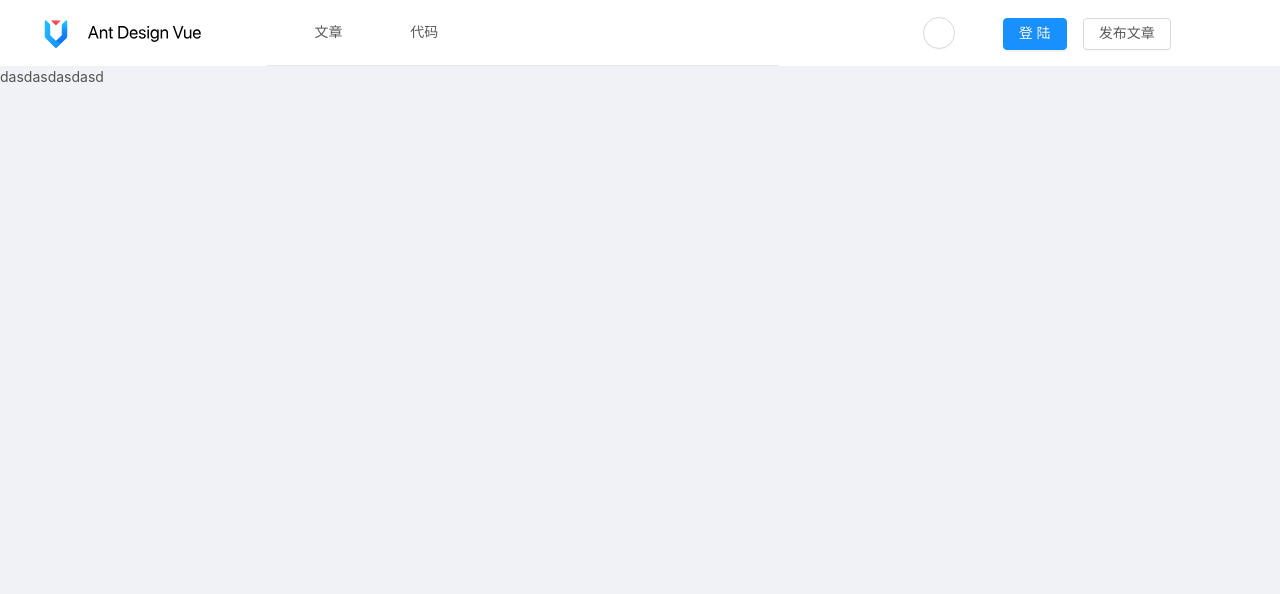
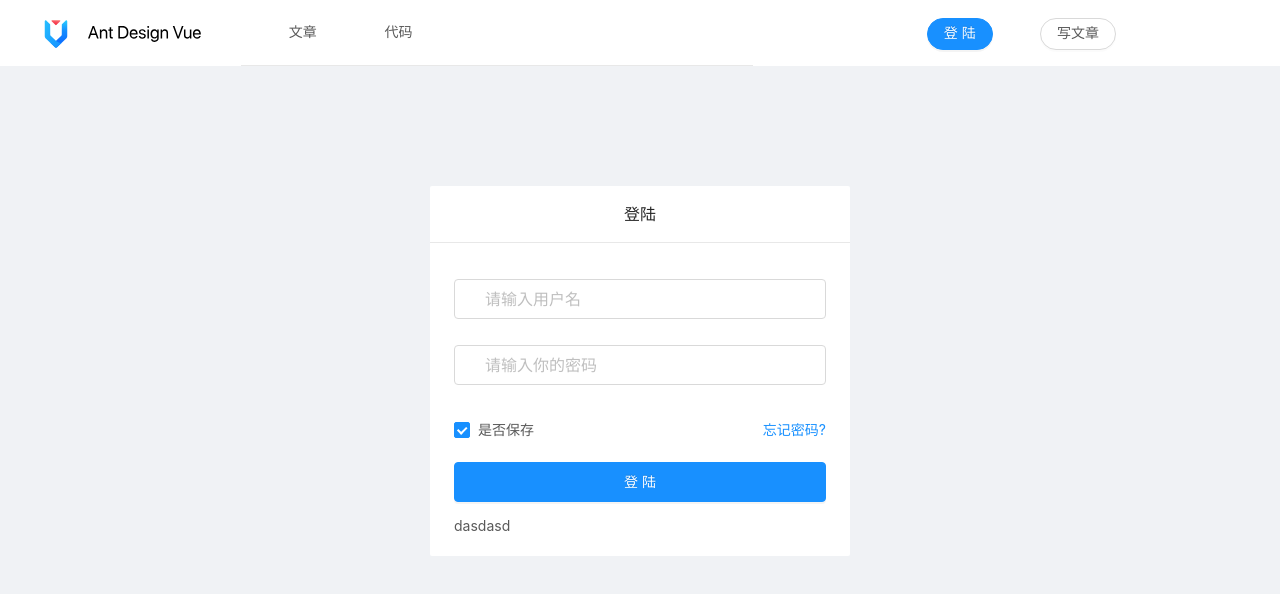
Before and after one commit to naisimemeda/ant-blog, a Vue app: page /#/login in a window 1280 px wide. Shown: the top 594 px of the page. Built offline with nearby package versions, Linux system fonts and the light colour scheme.

Commit message:
login 页面 vuex 引入

```diff
--- a/package.json
+++ b/package.json
@@ -11,7 +11,8 @@
     "ant-design-vue": "^1.4.10",
     "core-js": "^3.4.4",
     "vue": "^2.6.10",
-    "vue-router": "^3.1.3"
+    "vue-router": "^3.1.3",
+    "vuex": "^3.1.2"
   },
   "devDependencies": {
     "@vue/cli-plugin-babel": "^4.1.0",
--- a/src/components/layouts/TheEntry.vue
+++ b/src/components/layouts/TheEntry.vue
@@ -1,13 +1,16 @@
 <template>
     <div class="search">
-        <div class="width-80">
-            <a-button shape="circle" icon="search"/>
+        <div class="header-icon">
+            <a-icon type="search"/>
         </div>
-        <div class="width-120">
-            <a-button :type="Type == 'Login' ? 'primary' : ''" @click="Login">登陆</a-button>
+        <div class="header-icon">
+            <a-icon type="bell" />
         </div>
-        <div class="width-120">
-            <a-button :type="Type == 'Article' ? 'primary' : ''" @click="Login">发布文章</a-button>
+        <div class="logo-button">
+            <a-button :type="Type == 'Login' ? 'primary' : ''" @click="Login" shape="round">登陆</a-button>
+        </div>
+        <div class="logo-button">
+            <a-button :type="Type == 'Article' ? 'primary' : ''" @click="Login" shape="round">写文章</a-button>
         </div>
     </div>
 </template>
@@ -32,3 +35,9 @@
         }
     }
 </script>
+<style scoped>
+    .logo-button {
+        width: 120px;
+        text-align: center;
+    }
+</style>
--- a/src/main.js
+++ b/src/main.js
@@ -3,9 +3,11 @@ import Antd from 'ant-design-vue'
 import 'ant-design-vue/dist/antd.css'
 import App from './App.vue'
 import router from './router'
+import store from './store'
+
 Vue.use(Antd)
 Vue.config.productionTip = false
 
 new Vue({
-  render: h => h(App), router
+  render: h => h(App), router, store
 }).$mount('#app')
--- /dev/null
+++ b/src/store/index.js
@@ -0,0 +1,33 @@
+import Vue from 'vue'
+import Vuex from 'vuex'
+import router from '../router'
+
+Vue.use(Vuex)
+
+const state = {
+    user: {
+
+    },
+    token: ''
+}
+
+const mutations = {
+    UPDATE_TOKEN(state, token) {
+        state.token = token
+    }
+}
+
+const actions = {
+    login({ commit }, token) {
+        if (token) commit('UPDATE_TOKEN', token)
+        router.push('/')
+    }
+}
+
+const store = new Vuex.Store({
+    state,
+    mutations,
+    actions
+})
+
+export default store
--- a/src/styles/extra.scss
+++ b/src/styles/extra.scss
@@ -211,7 +211,7 @@ body.swal2-shown:not(.swal2-no-backdrop):not(.swal2-toast-shown) {
 .blog-logo {
   display: block;
   box-sizing: border-box;
-  width: 20.83333333%;
+  width: 18.83333333%;
   height: 64px;
 }
 
@@ -244,6 +244,13 @@ body.swal2-shown:not(.swal2-no-backdrop):not(.swal2-toast-shown) {
 .search {
   line-height: 64px;
   display: flex;
-  align-items: flex-end;
-  justify-content: flex-end;
+  flex-flow: row;
+  flex: 1 100px;
 }
+
+
+.login-card {
+  width: 420px;
+  height: 370px;
+  margin: 120px auto 0;
+}
--- a/src/styles/main.scss
+++ b/src/styles/main.scss
@@ -48,10 +48,18 @@ body {
   margin-right: 16px;
 }
 
-.width-80 {
-  width: 80px;
+.header-icon {
+  text-align: center;
+  width: 75px;
 }
 
-.width-120 {
-  width: 80px;
+
+.margin-top16 {
+  margin-top: 16px;
 }
+
+.form-group {
+  display: inline-block;
+  vertical-align: middle;
+  margin: 13px 0;
+}
--- a/src/views/auth/Login.vue
+++ b/src/views/auth/Login.vue
@@ -1,20 +1,86 @@
 <template>
-    <div>dasdasdasdasd</div>
+    <div>
+        <a-card title="登陆" :bordered="false" class="login-card" :headStyle="headStyle" :bodyStyle="bodyStyle">
+            <div class="content">
+                <div class="form-group">
+                    <a-input placeholder="请输入用户名" v-model="username" ref="userNameInput" size="large">
+                        <a-icon slot="prefix" type="user"/>
+                    </a-input>
+                </div>
+                <div class="form-group">
+                    <a-input placeholder="请输入你的密码" :type="passwordType" v-model="password" ref="userNameInput" size="large">
+                        <a-icon slot="prefix" type="paper-clip"/>
+                        <a-icon slot="suffix" :type="passwordIcon" @click="isHidden"/>
+                    </a-input>
+                </div>
+                <div class="check">
+                    <a-checkbox v-model="checked">是否保存</a-checkbox>
+                    <router-link to="/" style="margin-left: auto;">
+                        忘记密码?
+                    </router-link>
+                </div>
+                <div>
+                    <a-button type="primary" style="width: 372px; height: 40px" @click="Login">登陆</a-button>
+                </div>
+                <div class="form-group">
+                    dasdasd
+                </div>
+            </div>
+        </a-card>
+    </div>
 </template>
 
 <script>
     export default {
         name: 'Login',
+        computed: {
+        },
         created() {
         },
         data() {
             return {
+                headStyle: {
+                    textAlign: "center",
+                },
+                bodyStyle: {
+                    width: 1000
+                },
+                username: '',
+                passwordType: 'password',
+                password: '',
+                checked: true,
+                passwordIcon: 'eye-invisible',
             }
-        },
+        }
+        ,
         methods: {
-            handleTypeChange() {
-
+            isHidden() {
+                if (this.passwordIcon == "eye-invisible") {
+                    this.passwordIcon = "eye"
+                    this.passwordType = ''
+                } else {
+                    this.passwordIcon = "eye-invisible"
+                    this.passwordType = 'password'
+                }
+            },
+            Login() {
+                this.$store.dispatch('login', "12312312")
+                console.log(this.$store.state.token)
             }
         }
     }
 </script>
+
+<style scoped>
+    .content {
+        display: flex;
+        height: 270px;
+        flex-flow: column;
+        flex: 1;
+    }
+    .check {
+        display: flex;
+        line-height: 64px;
+        height: 64px;
+    }
+</style>
```
Also changed, not shown: src/components/layouts/TheHeader.vue (+2 -2 lines), 1 other file (tests, documents, lock files or other folders).
